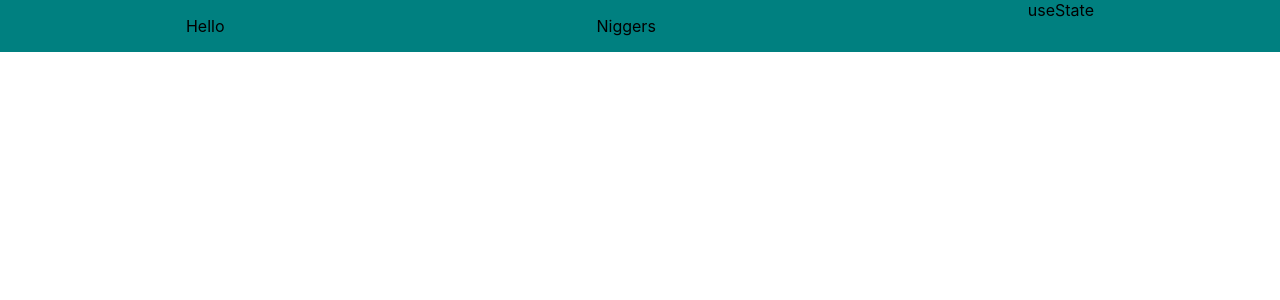
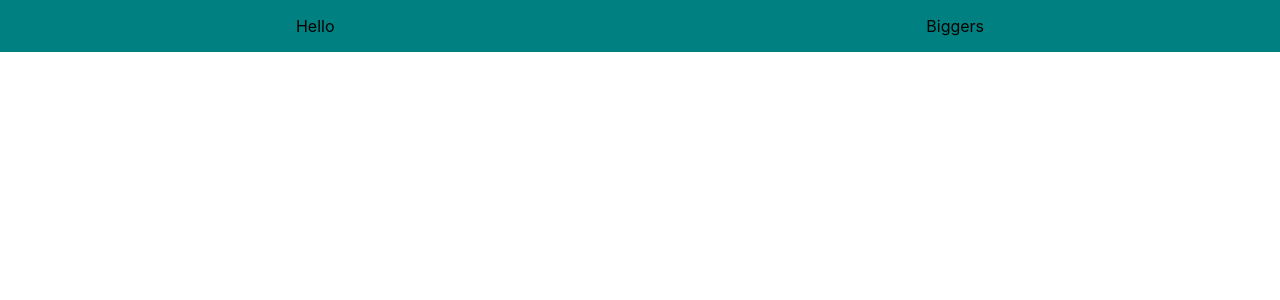
Before and after one commit to hfzhart/SystemAnalyses, a React (Create React App) app: page / in a window 1280 px wide. Shown: the top 300 px of the page. Built offline with nearby package versions, Linux system fonts and the light colour scheme.

Commit message:
little n

```diff
--- a/src/components/Header/Header.js
+++ b/src/components/Header/Header.js
@@ -4,10 +4,9 @@ function Header() {
   return (
     <div className="container">
       <p>Hello</p>
-      <p>Niggers</p>
-      useState
+      <p>Biggers</p>
           </div>
+
   );
-}
-
-export default Header;
+  }
+export default Header
```
Also changed, not shown: src/media/nigga.jpg (added).
